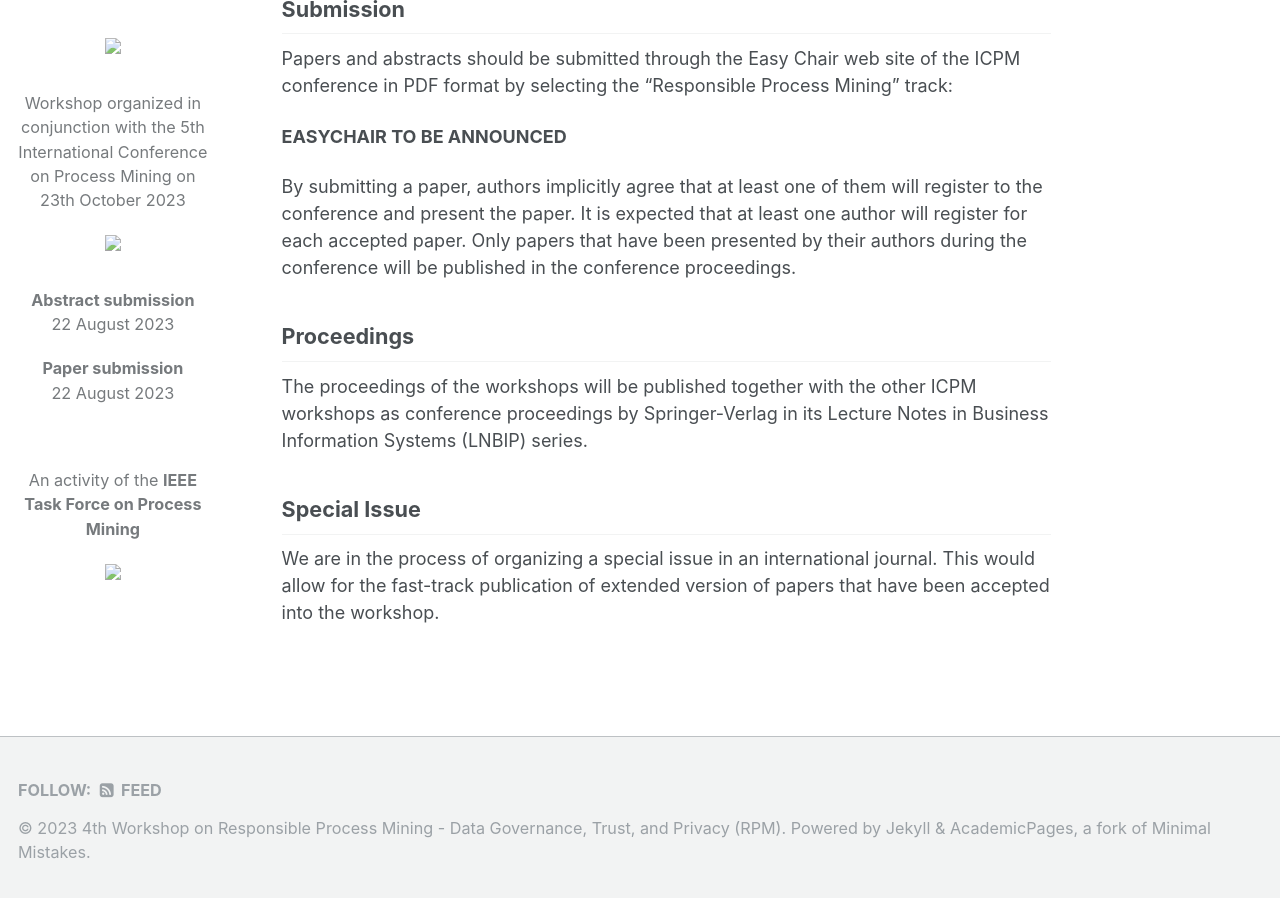
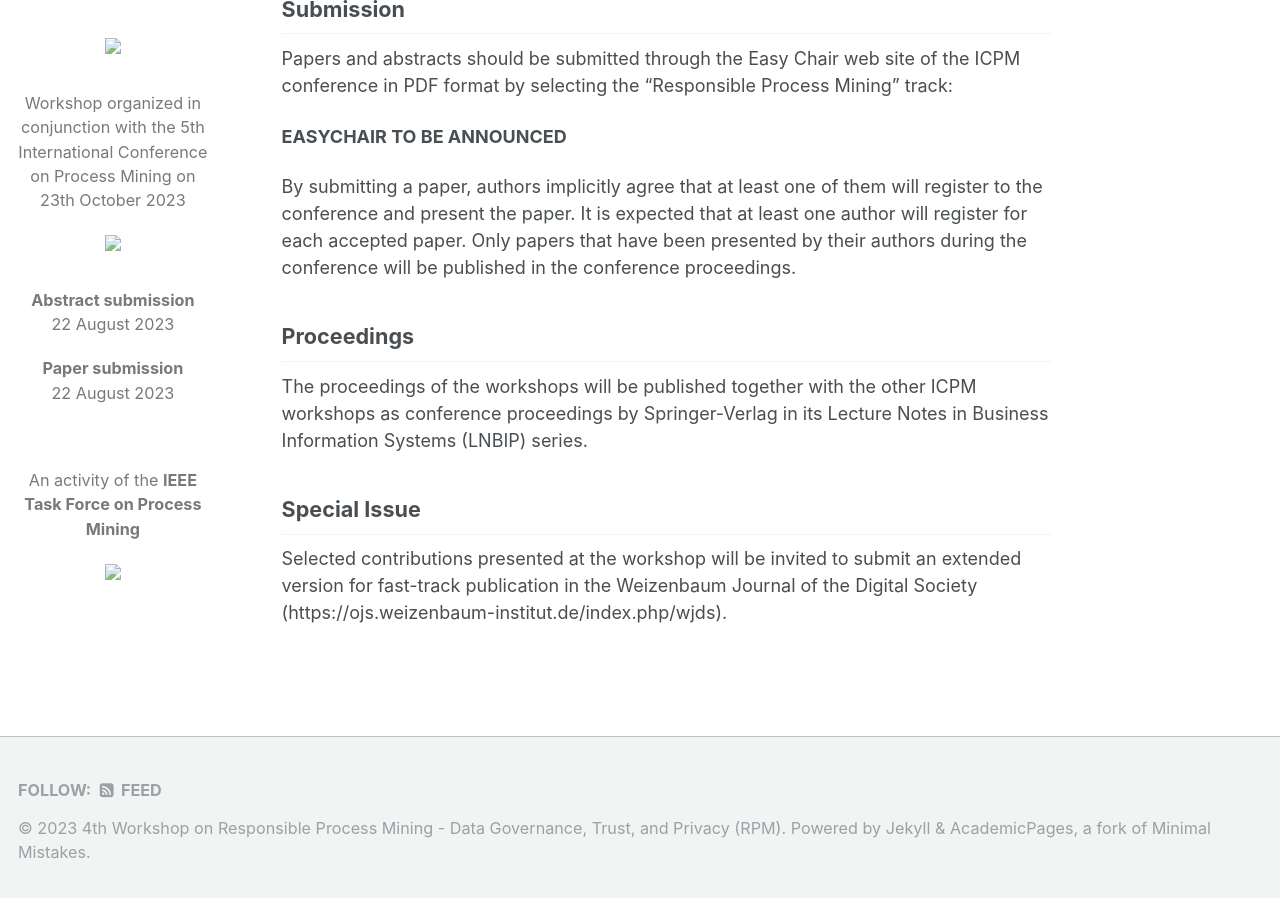
Before and after one commit to rpm-workshop/2023, a Jekyll site: the page built from _pages/submission.md, in a window 1280 px wide and 900 px high, scrolled down 885 px. Built offline with Jekyll 4.4.1, drawn with Linux system fonts in a browser that asks for light colours.

Commit message:
Update submission.md

```diff
--- a/_pages/submission.md
+++ b/_pages/submission.md
@@ -34,4 +34,4 @@ By submitting a paper, authors implicitly agree that at least one of them will r
 The proceedings of the workshops will be published together with the other ICPM workshops as conference proceedings by Springer-Verlag in its Lecture Notes in Business Information Systems (LNBIP) series.
 
 ## Special Issue
-We are in the process of organizing a special issue in an international journal. This would allow for the fast-track publication of extended version of papers that have been accepted into the workshop.
+Selected contributions presented at the workshop will be invited to submit an extended version for fast-track publication in the Weizenbaum Journal of the Digital Society (https://ojs.weizenbaum-institut.de/index.php/wjds).
```
